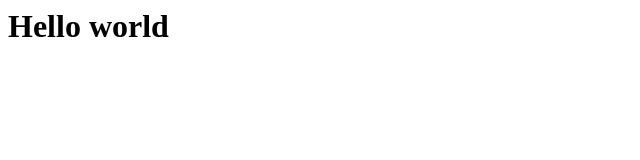
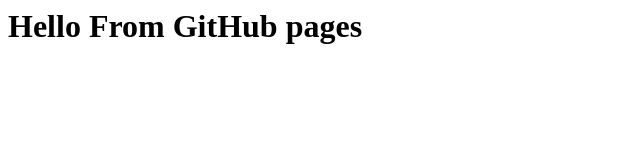
Before and after one commit to MishaMLG/ecco-shop, a plain HTML site: page index.html in a window 1280 px wide. Shown: the whole page, without its empty margins (0-640 px from the left). Drawn offline with Linux system fonts and the light colour scheme.

Commit message:
commit for pages

```diff
--- a/index.html
+++ b/index.html
@@ -1 +1 @@
-<h1>Hello world</h1>
+<h1>Hello From GitHub pages</h1>
```
